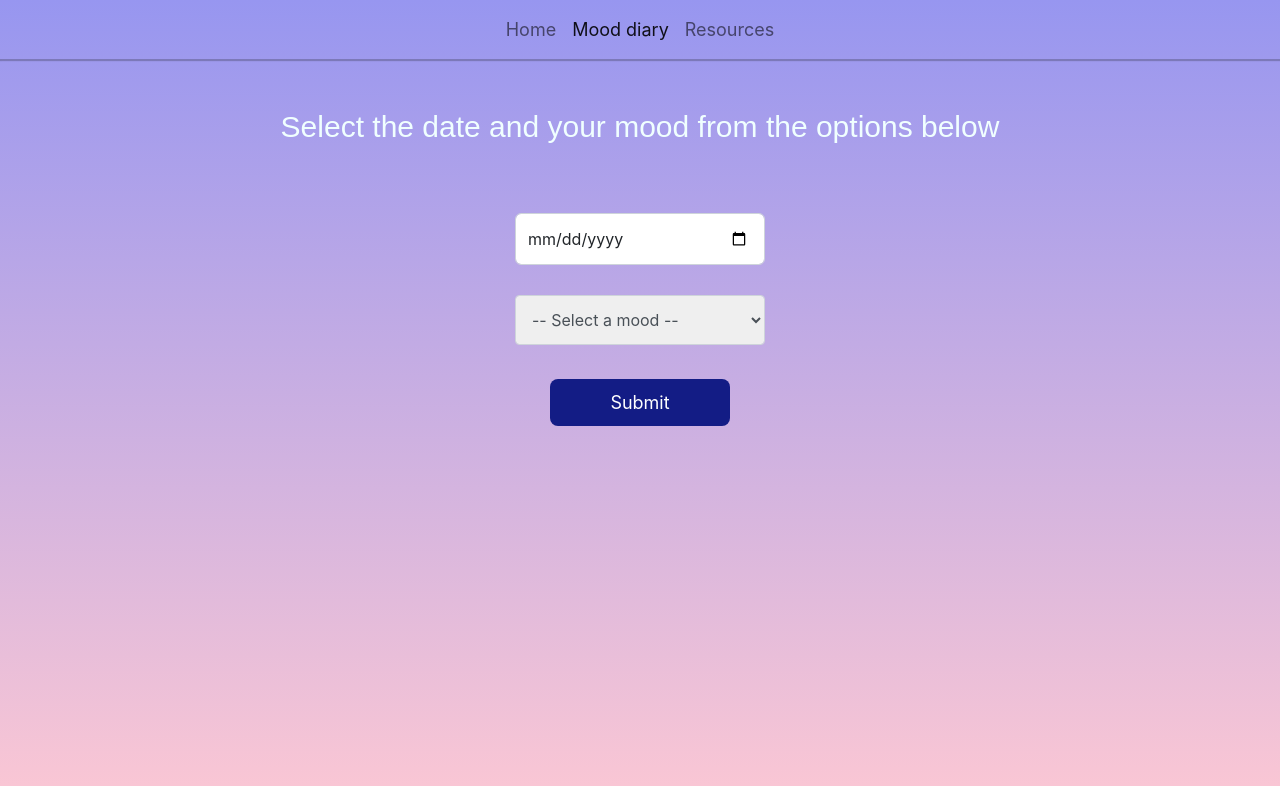
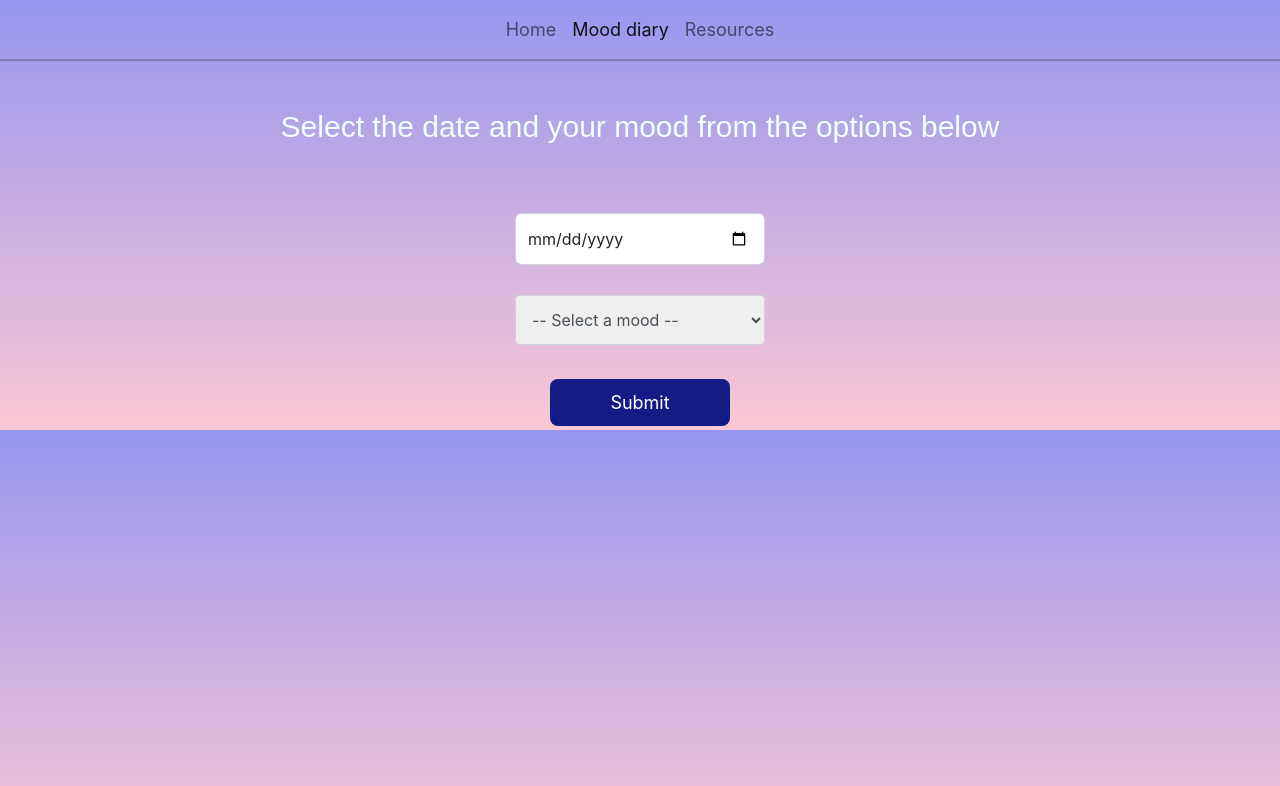
Before and after one commit to EmH93/mood-tracker, a React (Create React App) app: page /MoodDiary in a window 1280 px wide. Shown: the top 786 px of the page. Built offline with nearby package versions, Linux system fonts and the light colour scheme; what pexels would draw is missing.

Commit message:
Background color solved

```diff
--- a/src/index.css
+++ b/src/index.css
@@ -7,8 +7,8 @@ body {
   -moz-osx-font-smoothing: grayscale;
   background-image: linear-gradient(to bottom,#9796F0, #FBC7D4);
   background-size: cover;
-  background-repeat: no-repeat;
-  height: 100vh;
+  /* background-repeat: no-repeat;
+  height: 100vh; */
 }
 
 code {
--- a/src/pages/MoodDiary/MoodDiary.css
+++ b/src/pages/MoodDiary/MoodDiary.css
@@ -11,6 +11,7 @@
     display: flex;
     justify-content: center;
     align-items: center;
+    flex-wrap: wrap;
 }
 
 .form-label-container{
```
